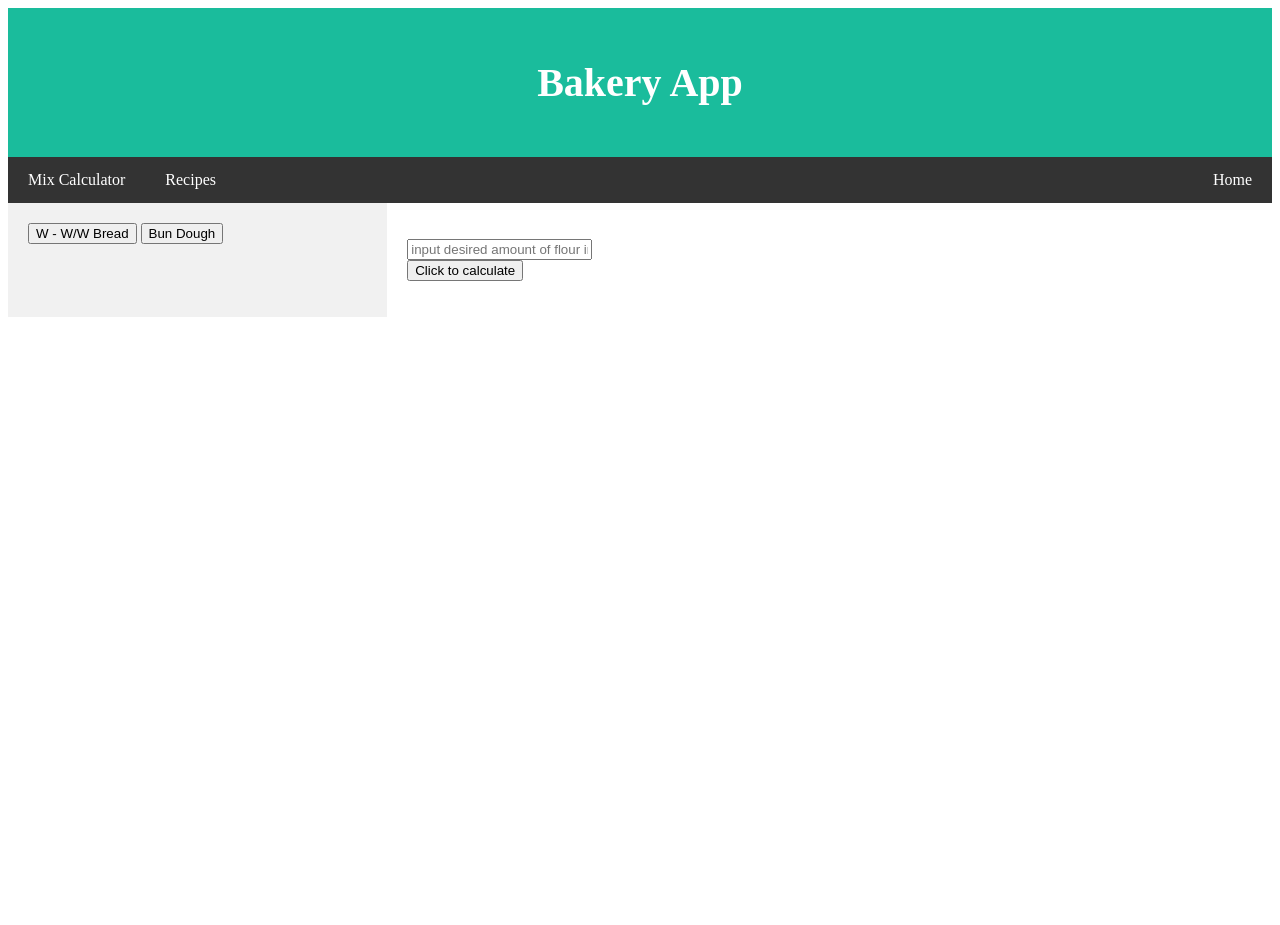
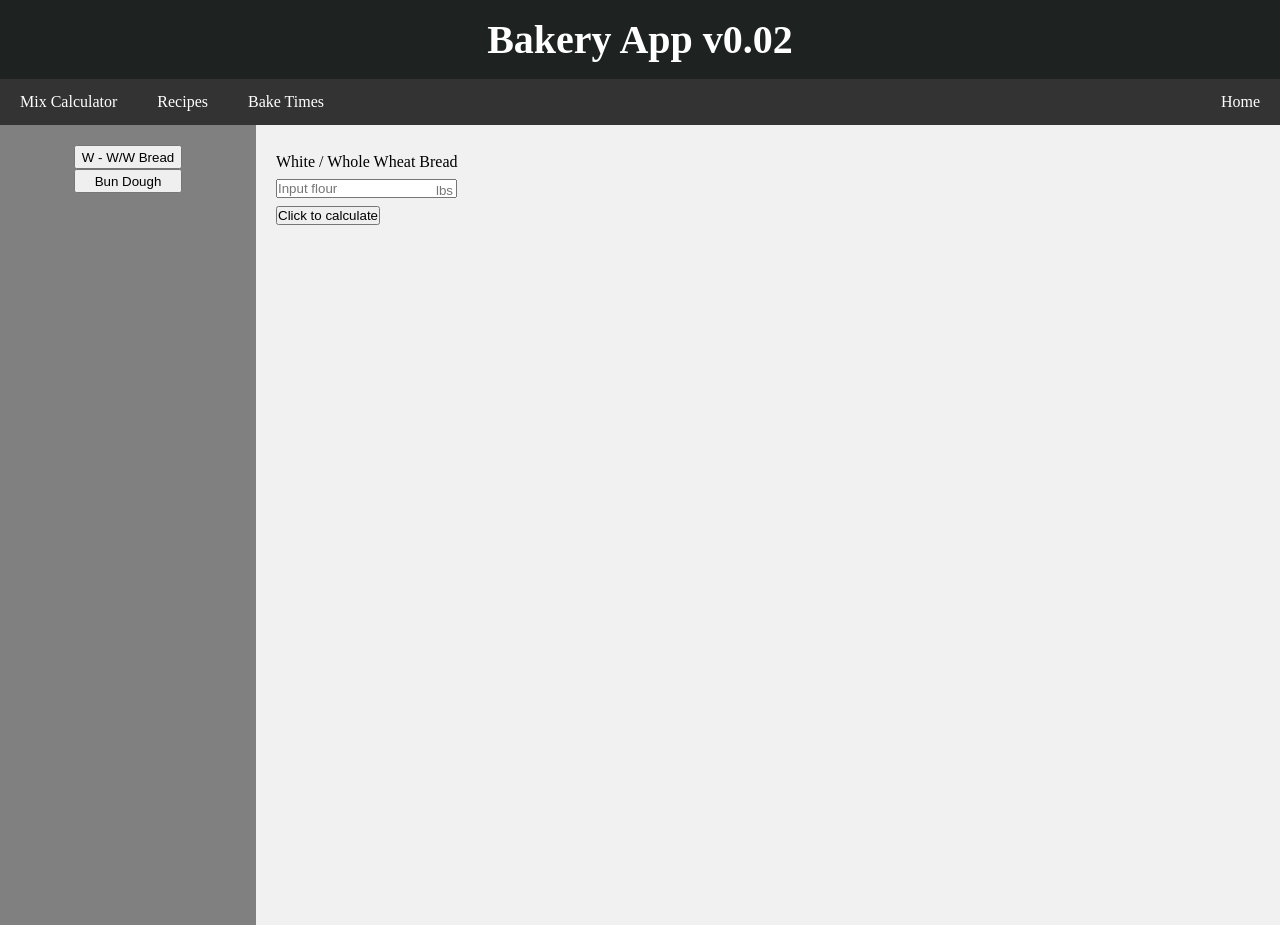
Before and after one commit to Nat-Repo/Bakery-App, a plain HTML site: page mixcalc.html in a window 1280 px wide. Both pictures are taken after a click on the button "W - W/W Bread". Before the commit the page ends 800 px from the top, so only its background shows below. Drawn offline with Linux system fonts and the light colour scheme.

Commit message:
Added functionality for white bread dough, made layout a bit less ugly

```diff
--- a/main.js
+++ b/main.js
@@ -1,72 +1,134 @@
 //---PLEASE REFACTOR ALL OF THIS LATER LMAO ITS A MESS
 
-selected_mix = "";
+version_number  = '0.02';
+selected_mix    = '';
 
-//All values in ounces
+//Dictionary storing all values in ounces
 mix_values = {
+
     w_ww_bread : {
-        flour : 704,
-        base : 176,
-        yeast : 20,
-        w_water : 496,
-        ww_water : 512
+        flour       : 704,
+        base        : 176,
+        yeast       : 20,
+        w_water     : 496,
+        ww_water    : 512
+    },
+
+    w_bun_dough : {
+        flour       : 704,
+        base        : 176,
+        yeast       : 20,
+        w_water     : 416
+    },
+
+    ww_bun_dough : {
+        flour       : 704,
+        base        : 176,
+        yeast       : 20,
+        ww_water    : 416
     }
 }
 
 //Fetch document elements
-p_mix_title = document.getElementById('mix_title');
-p_mix_output = document.getElementById('mix_output');
+p_mix_title     = document.getElementById('mix_title');
+p_mix_output    = document.getElementById('mix_output');
 
-inp_mix_input = document.getElementById('mix_input');
+inp_mix_input   = document.getElementById('mix_input');
+inp_hidden      = document.getElementById('hidden_inp');
 
-btn_mix_button = document.getElementById('mix_button');
+btn_mix_button  = document.getElementById('mix_button');
+
+h_h1            = document.getElementById('header');
+
 
 //Initialize mix elements so they start off hidden
 window.addEventListener('DOMContentLoaded', function(event){
-    inp_mix_input.style.display="none";
-    btn_mix_button.style.display="none";
+    h_h1.innerText                  ='Bakery App v' + version_number;
+    inp_mix_input.style.display     ="none";
+    inp_hidden.style.display        ="none";
+    btn_mix_button.style.display    ="none";
 });
 
 //Assign the mix to a value when selected
 function assign_mix(mix) {
+
+    //Assign selected_mix a string value we can use to access dictionary later
     selected_mix = mix;
 
      //Toggle mix visuals
     if(selected_mix == "") {
-        inp_mix_input.style.display="none"
-        btn_mix_button.style.display="none";
-    }
-    else {
-        inp_mix_input.style.display="block"
-        btn_mix_button.style.display="block"
+        inp_mix_input.style.display     ="none";
+        inp_hidden.style.display        ="none";
+        btn_mix_button.style.display    ="none";
+    } else {
+        inp_mix_input.style.display     ="block";
+        inp_hidden.style.display        ="block";
+        btn_mix_button.style.display    ="block";
     }
 
+    //Set title text
+    switch(selected_mix) {
+        case('w_ww_bread'):
+            p_mix_title.innerText = 'White / Whole Wheat Bread'
+            break;
+
+        case('w_bun_dough'):
+            p_mix_title.innerText = 'White Bun Dough'
+            break;
+    }
+
+    p_mix_output.innerText = "";
 }
 
 //Calculate value for mix ingredients based off quantity of flour
 function calculate_mix() {
+
+    //Initialize lbs value and factor
+    let lbs_value       = inp_mix_input.value * 16;
+    let factor          = 1;
+
+    //Define temporary variable to store mix data
     let mix = {};
 
     //Grab mix from string
     switch(selected_mix) {
-        case('w-w/w-bread'):
-            mix = mix_values.w_ww_bread;
+
+        case('w_ww_bread'):
+            mix     = mix_values.w_ww_bread;
+            factor  = lbs_value / mix.flour;
+            p_mix_title.innerText = 'White / Whole Wheat Bread'
+            break;
+
+        case('w_bun_dough'):
+            mix     = mix_values.w_bun_dough;
+            factor  = lbs_value / mix.flour;
+            p_mix_title.innerText = 'White Bun Dough'
             break;
     }
 
-    //Converts input lb value into ounces, fetches the mulitplication factor, then converts all values and return as string
-    let lbs_value       = inp_mix_input.value * 16;
-    let factor          = lbs_value / mix.flour;
+    //Calculate individual strings for each ingredient
     let base            = oz_converter(mix.base, factor);
     let yeast           = oz_converter(mix.yeast, factor);
     let white_water     = (mix.w_water  * factor / 16).toString() + " lb";
     let ww_water        = (mix.ww_water * factor / 16).toString() + " lb";
 
-    p_mix_output.innerText = "Base: " + base + "\n" + "Yeast: " + yeast + "\n" + "W Water: " + white_water + "\n" + "W/W Water: " + ww_water;
+    //Create output string to display in browser, maybe make a function to generate string?
+    switch(selected_mix) {
+
+        case('w_ww_bread'):
+            p_mix_output.innerText = "Base: " + base + "\n" + "Yeast: " + yeast + "\n" + "W Water: " + white_water + "\n" + "W/W Water: " + ww_water;
+            break;
+
+        case('w_bun_dough'):
+            p_mix_output.innerText = "Base: " + base + "\n" + "Yeast: " + yeast + "\n" + "Water: " + white_water;
+            break;
+    }
+
 
 }
 
 //Converts a value in ounces, multiplies it by a factor, and converts it into a string displaying lbs and ounces
+//Maybe make this more legible. Variables name are not good!
 function oz_converter(num, factor) {
     let n = (num * factor) / 16;
     if (n === Math.floor(n)) {
--- a/mixcalc.html
+++ b/mixcalc.html
@@ -14,16 +14,19 @@
     </head>
 
     <body>
+        <!-- Div for bg color -->
+        <div class="page"></div>
 
         <!-- Header -->
         <div class="header">
-            <h1>Bakery App</h1>
+            <h1 id="header">Bakery App</h1>
         </div>
 
         <!-- Navigation bar -->
         <div class="navbar">
-            <a href="mixcalc.html">Mix Calculator</a>
+            <a href="mixcalc.html" class="mix_sel">Mix Calculator</a>
             <a href="#">Recipes</a>
+            <a href="#">Bake Times</a>
             <a href="index.html" class="right">Home</a>
         </div>
 
@@ -33,8 +36,8 @@
             <div class="side">
 
                 <!--Mix Types-->
-                <button class="btn" onclick="assign_mix('w-w/w-bread')">W - W/W Bread </button>
-                <button class="btn" onclick="assign_mix('bun-dough')">Bun Dough</button>
+                <button class="btn" onclick="assign_mix('w_ww_bread')">W - W/W Bread </button>
+                <button class="btn" onclick="assign_mix('w_bun_dough')">Bun Dough</button>
 
             </div>
 
@@ -42,7 +45,10 @@
 
                 <!--Calculator display-->
                 <p id="mix_title"></p>
-                <input type="text" id="mix_input" placeholder="input desired amount of flour in lbs">
+                <div class="lbs">
+                    <input type="text" id="mix_input" placeholder="Input flour" class="pr">
+                    <input type="text" id="hidden_inp" readonly value="lbs" disabled="disabled" class="ch"/>
+                </div>
                 <button id="mix_button" onclick='calculate_mix()'>Click to calculate</button>
                 <p id="mix_output"></p>
 
--- a/styles.css
+++ b/styles.css
@@ -1,17 +1,26 @@
+/* Ensure proper sizing */
+* {
+  box-sizing  : border-box;
+  padding     : 0;
+  margin      : 0;
+}
+
+body {
+  background-color: #f1f1f1;
+  width:              100%;
+  height:             100%;
+}
+
 .header {
-  padding: 24px; /* some padding */
+  padding: 16px; /* some padding */
   text-align: center; /* center the text */
-  background: #1abc9c; /* green background */
+  background: #1e2221; /* green background */
   color: white; /* white text color */
 }
 
 /* Increase the font size of the <h1> element */
 .header h1 {
   font-size: 40px;
-}
-
-.p {
-  white-space: pre;
 }
 
 /* Style the top navigation bar */
@@ -41,40 +50,87 @@
   color: black; /* Black text color */
 }
 
-/* Ensure proper sizing */
-* {
-  box-sizing: border-box;
-}
-
-/* Column container */
 .row {
   display: flex;
   flex-wrap: wrap;
 }
 
-/* Create two unequal columns that sits next to each other */
-/* Sidebar/left column */
 .side {
-  flex: 30%; /* Set the width of the sidebar */
-  background-color: #f1f1f1; /* Grey background color */
-  padding: 20px; /* Some padding */
+  display           : block;
+  flex              : 20%;
+  flex-direction    : column;
+  background-color  : grey;
+  padding           : 20px;
+  height            : 100vh;
 }
 
-/* Main column */
 .main {
-  flex: 70%; /* Set the width of the main content */
-  background-color: white; /* White background color */
-  padding: 20px; /* Some padding */
+  flex: 80%;
+  background-color: #f1f1f1;
+  padding: 20px;
 }
 
-/* Responsive layout - when the screen is less than 700px wide, make the two columns stack on top of each other instead of next to each other */
+.main > p  {
+  margin-top      : 8px;
+  margin-bottom   : 8px;
+}
+
+.main > button {
+  margin-top      : 8px;
+  margin-bottom   : 8px;
+}
+
+
+.main > input {
+  margin-top      : 8px;
+  margin-bottom   : 8px;
+}
+
+.mix_sel {
+  color: yellow;
+}
+
+.lbs {
+  position: relative;
+}
+
+.p {
+  position: relative;
+}
+
+.ch {
+  position: absolute;
+  pointer-events: none;
+  flex: none;
+  transform: translateY(-102%);
+  border: none;
+  border-color: transparent;
+  background-color: transparent;
+  text-align: right;
+  opacity: 0.8;
+}
+
+
+@media screen and (min-width: 700px) {
+  .side > .btn {
+    display: block;
+    width : 50%;
+    height : 24px;
+    margin-left: auto;
+    margin-right: auto;
+  }
+}
+
 @media screen and (max-width: 700px) {
   .row {
     flex-direction: column;
   }
+  .side{
+    height : auto;
+  }
 }
 
-/* Responsive layout - when the screen is less than 400px wide, make the navigation links stack on top of each other instead of next to each other */
+
 @media screen and (max-width: 400px) {
   .navbar a {
     float: none;
```
Also changed, not shown: index.html (+7 -1 lines).
